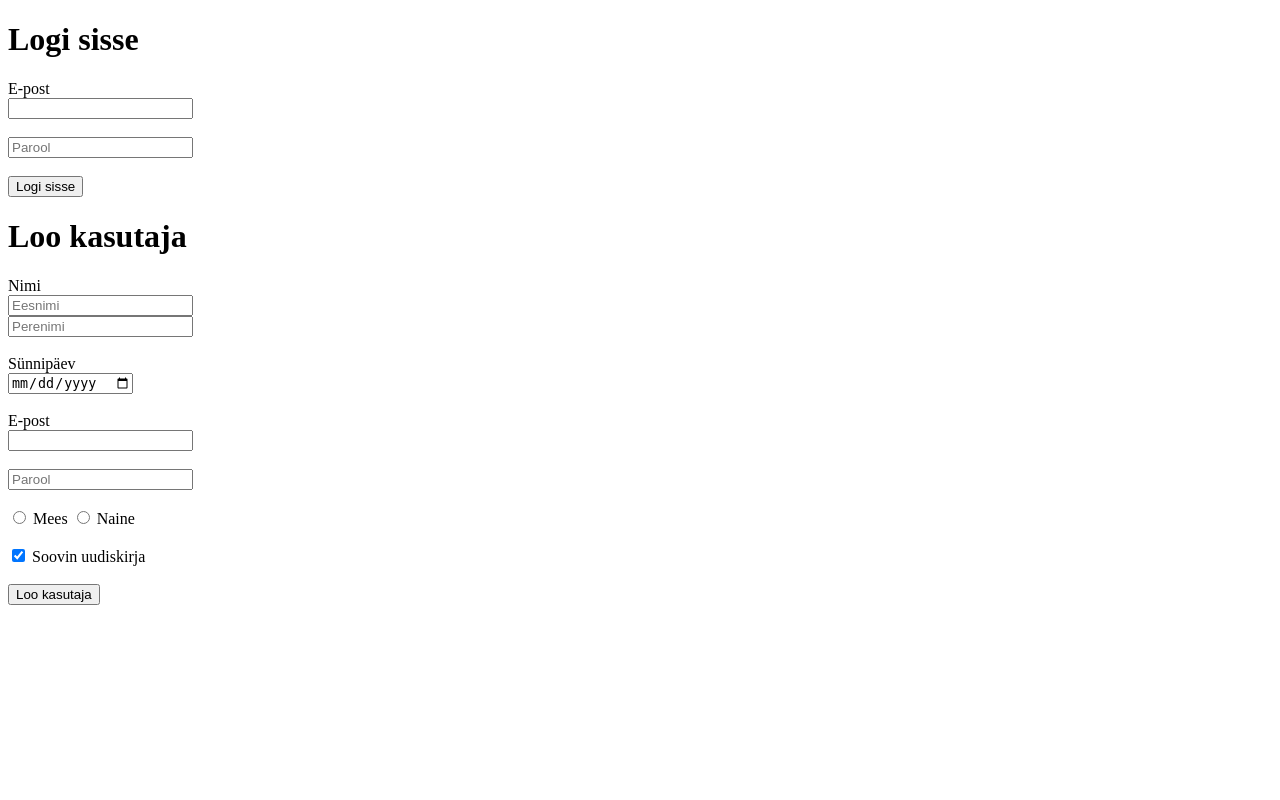
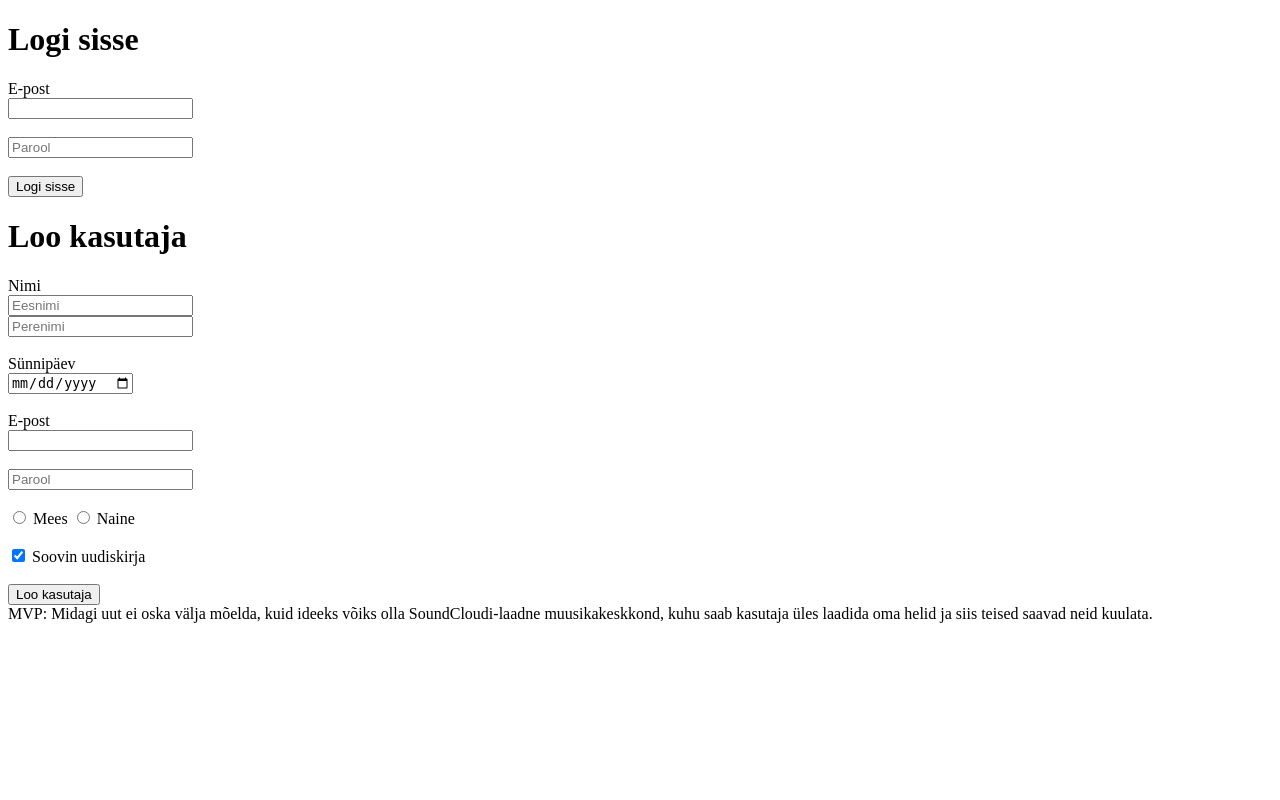
Before and after one commit to veebiprogrammeerimine-2016s/1.kodutoo-II-ruhm, a PHP site: page /logi.php in a window 1280 px wide. Run offline with PHP 8.4, Linux system fonts and the light colour scheme.

Commit message:
Added MVP idea

```diff
--- a/logi.php
+++ b/logi.php
@@ -105,3 +105,6 @@
 
 </body>
 </html>
+
+	MVP: Midagi uut ei oska välja mõelda, kuid ideeks võiks olla SoundCloudi-laadne muusikakeskkond,
+	kuhu saab kasutaja üles laadida oma helid ja siis teised saavad neid kuulata.
```
